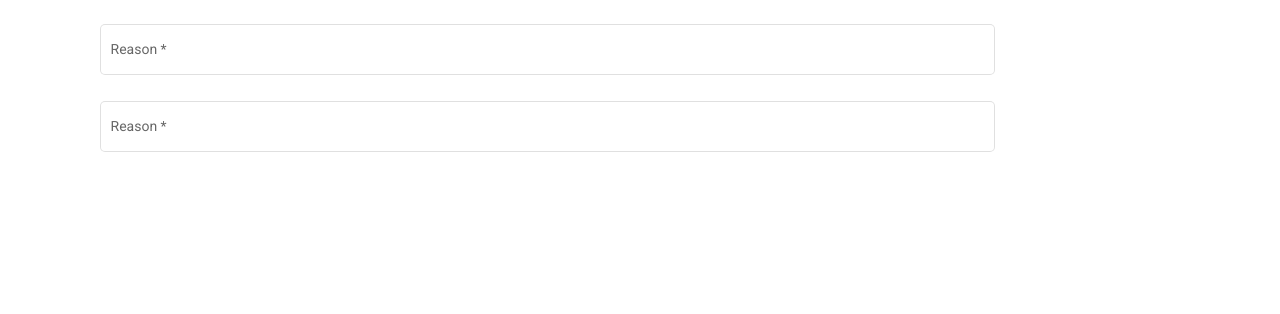
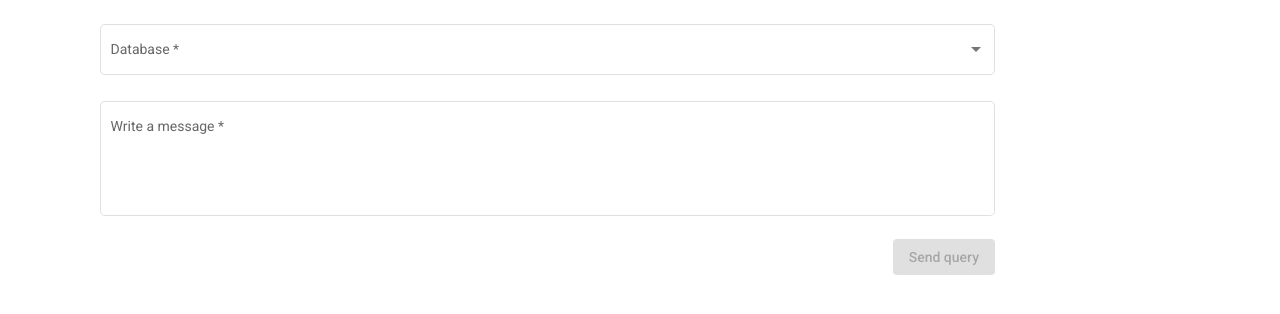
Before and after one commit to javs-ipn/query-form-v2, an Angular app: page /query-form in a window 1280 px wide. Shown: the part 314-628 px from the top of the page. Built offline with nearby package versions, Linux system fonts and the light colour scheme.

Commit message:
query form 1

```diff
--- a/src/app/components/login/login.component.ts
+++ b/src/app/components/login/login.component.ts
@@ -25,8 +25,7 @@ export class LoginComponent implements OnInit {
   }
 
   sigIn() {
-    this.loginError = true;
-    return;
+    // this.loginError = true;
     this.router.navigate(['pending-queries']);
     // refactor this
     const email = this.form.controls.email.value;
--- a/src/app/components/query-form/query-form.component.html
+++ b/src/app/components/query-form/query-form.component.html
@@ -5,31 +5,43 @@
             <div class="input-group">
                 <mat-form-field appearance="outline" class="w-100">
                     <mat-label>Query</mat-label>
-                    <textarea matInput placeholder="Reason" type="text" formControlName="reason"></textarea>
-                    <mat-error *ngIf="form.controls.reason.errors">
-                        <p *ngIf="form.controls.reason.errors.required">
+                    <textarea matInput placeholder="Query" type="text" formControlName="query" style="resize: none;"></textarea>
+                    <mat-error *ngIf="form.controls.query.errors">
+                        <p *ngIf="form.controls.query.errors.required">
                             Required field
                         </p>
                     </mat-error>
                 </mat-form-field>
+
                 <mat-form-field appearance="outline" class="w-100">
-                    <mat-label>Reason</mat-label>
-                    <input matInput placeholder="Reason" type="text" formControlName="reason">
-                    <mat-error *ngIf="form.controls.reason.errors">
-                        <p *ngIf="form.controls.reason.errors.required">
+                    <mat-label>Database</mat-label>
+                    <mat-select formControlName="db">
+                        <!-- <mat-option *ngFor="let f of listaFranjas" [value]="f">{{ f }}
+                        </mat-option> -->
+                        <mat-option value="volvo">Volvo</mat-option>
+                        <mat-option value="saab">Saab</mat-option>
+                        <mat-option value="mercedes">Mercedes</mat-option>
+                        <mat-option value="audi">Audi</mat-option>
+                    </mat-select>
+                    <mat-error *ngIf="form.controls.db.errors">
+                        <p *ngIf="form.controls.db.errors.required">
                             Required field
                         </p>
                     </mat-error>
                 </mat-form-field>
+
                 <mat-form-field appearance="outline" class="w-100">
-                    <mat-label>Reason</mat-label>
-                    <input matInput placeholder="Reason" type="text" formControlName="reason">
-                    <mat-error *ngIf="form.controls.reason.errors">
-                        <p *ngIf="form.controls.reason.errors.required">
+                    <mat-label>Write a message</mat-label>
+                    <textarea matInput placeholder="Write a message" type="text" formControlName="comment" style="resize: none;"></textarea>
+                    <mat-error *ngIf="form.controls.comment.errors">
+                        <p *ngIf="form.controls.comment.errors.required">
                             Required field
                         </p>
                     </mat-error>
                 </mat-form-field>
+                <div class="w-100 justify-end">
+                    <button mat-raised-button [disabled]="!form.valid" (click)="sendQuery()">Send query</button>
+                </div>
             </div>
         </form>
     </div>
--- a/src/app/components/query-form/query-form.component.ts
+++ b/src/app/components/query-form/query-form.component.ts
@@ -16,8 +16,14 @@ export class QueryFormComponent implements OnInit {
 
   initForm() {
     this.form = new FormGroup({
-      reason: new FormControl('', [Validators.required]),
+      query: new FormControl('', [Validators.required]),
+      db: new FormControl('', [Validators.required]),
+      comment: new FormControl('', [Validators.required]),
     })
   }
 
+  sendQuery() {
+    this.form.value;
+  }
+
 }
--- a/src/app/helpers/material.module.ts
+++ b/src/app/helpers/material.module.ts
@@ -8,7 +8,7 @@ import { MatTableModule } from '@angular/material/table';
 import { MatTooltipModule } from '@angular/material/tooltip';
 import { MatPaginatorModule } from '@angular/material/paginator';
 import { MatDialogModule } from '@angular/material/dialog';
-import {MatSelectModule} from '@angular/material/select';
+import { MatSelectModule } from '@angular/material/select';
 
 @NgModule({
   declarations: [],
```
